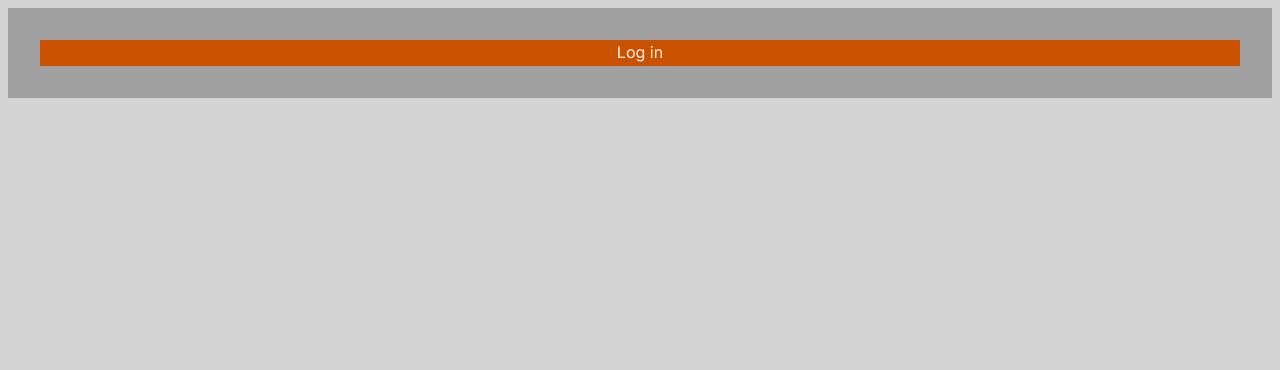
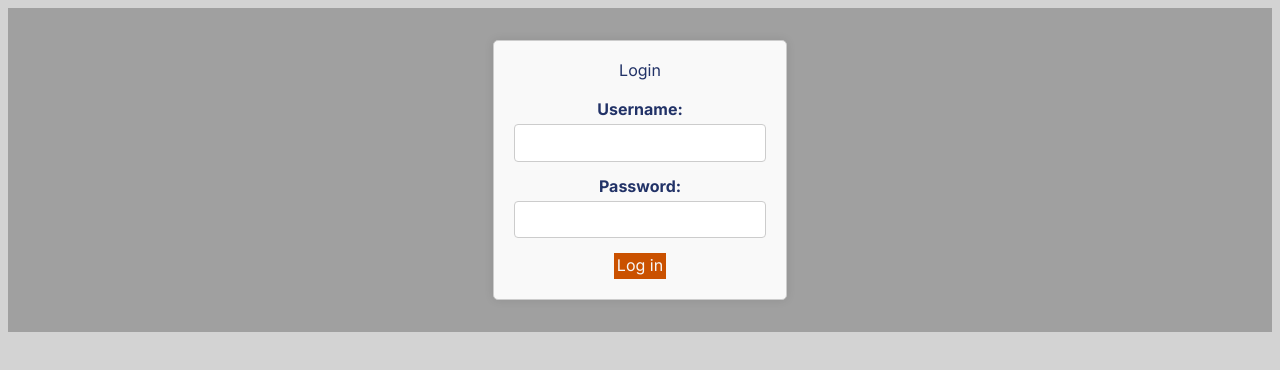
Before and after one commit to Ermegilius/reactOR, a React (Vite) app: page /login in a window 1280 px wide. Shown: the top 370 px of the page. Built offline with nearby package versions, Linux system fonts and the light colour scheme; data requests are answered from the project's data file.

Commit message:
add: login logic. Users are inside db.json for now

```diff
--- a/src/data/db.json
+++ b/src/data/db.json
@@ -114,5 +114,22 @@
       "birth": "1980-01-01",
       "id": "eb6a"
     }
+  ],
+  "users": [
+    {
+      "userId": 1,
+      "username": "Margit",
+      "password": "isthebest"
+    },
+    {
+      "userId": 2,
+      "username": "user",
+      "password": "password"
+    },
+    {
+      "userId": 3,
+      "username": "user",
+      "password": "password"
+    }
   ]
 }
--- a/src/pages/Login.jsx
+++ b/src/pages/Login.jsx
@@ -1,17 +1,71 @@
-import Button from "../components/Button/Button"
-import { useNavigate } from "react-router-dom"
+import React, { useState, useEffect } from 'react';
+import { useNavigate } from 'react-router-dom';
+import Button from '../components/Button/Button';
+import styles from './Login.module.css';
 
-const Login = ({ LogInAction , loggedIn}) => {//login logic removed until next times
+const Login = ({ LogInAction, loggedIn }) => {
+  const [username, setUsername] = useState('');
+  const [password, setPassword] = useState('');
+  const [error, setError] = useState('');
+  const [users, setUsers] = useState([]);
   const navigate = useNavigate();
-  const loginHandler = () => {
-    LogInAction();
-    navigate('/');
-  }
+
+  useEffect(() => {
+    const fetchUsers = async () => {
+      try {
+        const response = await fetch('http://localhost:3001/users');
+        if (!response.ok) {
+          throw new Error("Network error. Can't get users db");
+        }
+        const data = await response.json();
+        setUsers(data);
+      } catch (error) {
+        setError('Failed to fetch users');
+      }
+    };
+
+    fetchUsers();
+  }, []);
+
+  const loginHandler = (e) => {
+    e.preventDefault();
+    const user = users.find(user => user.username === username && user.password === password);
+    if (user) {
+      LogInAction(user.userId, username, password);
+      navigate('/');
+    } else {
+      setError('Invalid username or password');
+    }
+  };
 
   return (
-    <>
-      <Button onClick={loginHandler} text= {loggedIn ? "Log out" : "Log in" }/>
-    </>
+    <div className={styles.container}>
+      <h2>Login</h2>
+      <form onSubmit={loginHandler}>
+        <div className={styles['form-group']}>
+          <label htmlFor="username">Username:</label>
+          <input
+            type="text"
+            id="username"
+            value={username}
+            onChange={(e) => setUsername(e.target.value)}
+            required
+          />
+        </div>
+        <div className={styles['form-group']}>
+          <label htmlFor="password">Password:</label>
+          <input
+            type="password"
+            id="password"
+            value={password}
+            onChange={(e) => setPassword(e.target.value)}
+            required
+          />
+        </div>
+        {error && <p className={styles.error}>{error}</p>}
+        <Button type="submit" text="Log in" className={styles.loginButton} />
+      </form>
+    </div>
   );
 };
 
--- /dev/null
+++ b/src/pages/Login.module.css
@@ -0,0 +1,46 @@
+.container {
+    max-width: 400px;
+    margin: 0 auto;
+    padding: 20px;
+    border: 1px solid #ccc;
+    border-radius: 5px;
+    box-shadow: 0 0 10px rgba(0, 0, 0, 0.1);
+    background-color: #f9f9f9;
+  }
+
+  h2 {
+    text-align: center;
+    margin-bottom: 20px;
+  }
+
+  .form-group {
+    margin-bottom: 15px;
+  }
+
+  label {
+    display: block;
+    margin-bottom: 5px;
+    font-weight: bold;
+  }
+
+  input {
+    width: 100%;
+    padding: 8px;
+    box-sizing: border-box;
+    border: 1px solid #ccc;
+    border-radius: 4px;
+  }
+
+  loginButton {
+    width: 100%;
+    padding: 10px;
+    background-color: #007bff;
+    color: white;
+    border: none;
+    border-radius: 4px;
+    cursor: pointer;
+  }
+
+  button:hover {
+    background-color: #0056b3;
+  }
```
